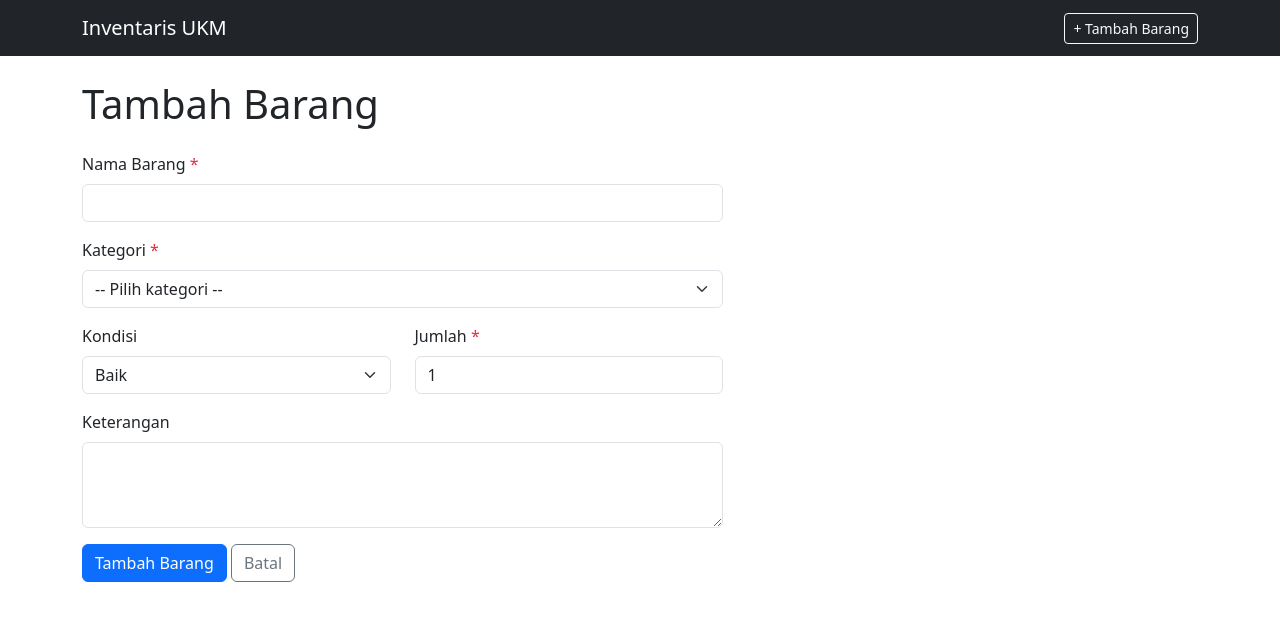
After one commit to Asaay/inventaris-ukm, a Flask app: page /barang/tambah in a window 1280 px wide. The commit adds this page. Shown: the top 621 px of the page. Run offline with Flask 3, Linux system fonts and the light colour scheme.

Commit message:
Tambah fitur CRUD barang dengan validasi dan flash message

```diff
--- a/app.py
+++ b/app.py
@@ -1,4 +1,4 @@
-from flask import Flask, render_template
+from flask import Flask, render_template, request, redirect, url_for, flash
 from models import db, User, Barang, Peminjaman
 
 app = Flask(__name__)
@@ -8,11 +8,116 @@ app.config['SQLALCHEMY_TRACK_MODIFICATIONS'] = False
 
 db.init_app(app)
 
+KATEGORI = ['Alat Musik', 'Kostum', 'Audio', 'Properti', 'Lainnya']
+KONDISI  = ['Baik', 'Rusak Ringan', 'Rusak Berat']
 
+
+# ---------- READ ----------
 @app.route('/')
 def index():
-    daftar_barang = Barang.query.all()
+    daftar_barang = Barang.query.order_by(Barang.nama).all()
     return render_template('index.html', daftar_barang=daftar_barang)
+
+
+# ---------- CREATE ----------
+@app.route('/barang/tambah', methods=['GET', 'POST'])
+def tambah_barang():
+    if request.method == 'POST':
+        nama       = request.form.get('nama', '').strip()
+        kategori   = request.form.get('kategori', '')
+        kondisi    = request.form.get('kondisi', 'Baik')
+        jumlah     = request.form.get('jumlah', '')
+        keterangan = request.form.get('keterangan', '').strip()
+
+        error = validasi(nama, kategori, kondisi, jumlah)
+        if error:
+            flash(error, 'danger')
+            return render_template('form_barang.html', mode='tambah',
+                                   kategori_list=KATEGORI, kondisi_list=KONDISI,
+                                   data=request.form)
+
+        barang = Barang(nama=nama, kategori=kategori, kondisi=kondisi,
+                        jumlah=int(jumlah), keterangan=keterangan)
+        db.session.add(barang)
+        db.session.commit()
+
+        flash(f'Barang "{nama}" berhasil ditambahkan.', 'success')
+        return redirect(url_for('index'))
+
+    return render_template('form_barang.html', mode='tambah',
+                           kategori_list=KATEGORI, kondisi_list=KONDISI, data={})
+
+
+# ---------- UPDATE ----------
+@app.route('/barang/<int:id>/edit', methods=['GET', 'POST'])
+def edit_barang(id):
+    barang = Barang.query.get_or_404(id)
+
+    if request.method == 'POST':
+        nama       = request.form.get('nama', '').strip()
+        kategori   = request.form.get('kategori', '')
+        kondisi    = request.form.get('kondisi', 'Baik')
+        jumlah     = request.form.get('jumlah', '')
+        keterangan = request.form.get('keterangan', '').strip()
+
+        error = validasi(nama, kategori, kondisi, jumlah)
+        if not error and int(jumlah) < barang.jumlah_dipinjam:
+            error = (f'Jumlah tidak boleh kurang dari yang sedang dipinjam '
+                     f'({barang.jumlah_dipinjam}).')
+
+        if error:
+            flash(error, 'danger')
+            return render_template('form_barang.html', mode='edit',
+                                   kategori_list=KATEGORI, kondisi_list=KONDISI,
+                                   data=request.form, barang=barang)
+
+        barang.nama       = nama
+        barang.kategori   = kategori
+        barang.kondisi    = kondisi
+        barang.jumlah     = int(jumlah)
+        barang.keterangan = keterangan
+        db.session.commit()
+
+        flash(f'Barang "{nama}" berhasil diperbarui.', 'success')
+        return redirect(url_for('index'))
+
+    return render_template('form_barang.html', mode='edit',
+                           kategori_list=KATEGORI, kondisi_list=KONDISI,
+                           data=barang.__dict__, barang=barang)
+
+
+# ---------- DELETE ----------
+@app.route('/barang/<int:id>/hapus', methods=['POST'])
+def hapus_barang(id):
+    barang = Barang.query.get_or_404(id)
+
+    if barang.jumlah_dipinjam > 0:
+        flash(f'"{barang.nama}" tidak bisa dihapus karena sedang dipinjam.', 'danger')
+        return redirect(url_for('index'))
+
+    nama = barang.nama
+    db.session.delete(barang)
+    db.session.commit()
+
+    flash(f'Barang "{nama}" berhasil dihapus.', 'success')
+    return redirect(url_for('index'))
+
+
+# ---------- Helper ----------
+def validasi(nama, kategori, kondisi, jumlah):
+    if not nama:
+        return 'Nama barang wajib diisi.'
+    if len(nama) > 100:
+        return 'Nama barang maksimal 100 karakter.'
+    if kategori not in KATEGORI:
+        return 'Kategori tidak valid.'
+    if kondisi not in KONDISI:
+        return 'Kondisi tidak valid.'
+    if not jumlah.isdigit():
+        return 'Jumlah harus berupa angka.'
+    if int(jumlah) < 1:
+        return 'Jumlah minimal 1.'
+    return None
 
 
 if __name__ == '__main__':
--- a/templates/base.html
+++ b/templates/base.html
@@ -9,12 +9,28 @@
 <body>
     <nav class="navbar navbar-dark bg-dark">
         <div class="container">
-            <a class="navbar-brand" href="/">Inventaris UKM</a>
+            <a class="navbar-brand" href="{{ url_for('index') }}">Inventaris UKM</a>
+            <a class="btn btn-sm btn-outline-light" href="{{ url_for('tambah_barang') }}">
+                + Tambah Barang
+            </a>
         </div>
     </nav>
 
     <div class="container mt-4">
+        {% with messages = get_flashed_messages(with_categories=true) %}
+            {% if messages %}
+                {% for kategori, pesan in messages %}
+                    <div class="alert alert-{{ kategori }} alert-dismissible fade show">
+                        {{ pesan }}
+                        <button type="button" class="btn-close" data-bs-dismiss="alert"></button>
+                    </div>
+                {% endfor %}
+            {% endif %}
+        {% endwith %}
+
         {% block content %}{% endblock %}
     </div>
+
+    <script src="https://cdn.jsdelivr.net/npm/bootstrap@5.3.0/dist/js/bootstrap.bundle.min.js"></script>
 </body>
 </html>
--- /dev/null
+++ b/templates/form_barang.html
@@ -0,0 +1,56 @@
+{% extends "base.html" %}
+
+{% block title %}{{ 'Edit' if mode == 'edit' else 'Tambah' }} Barang{% endblock %}
+
+{% block content %}
+<div class="row">
+  <div class="col-md-7">
+    <h1 class="mb-4">{{ 'Edit' if mode == 'edit' else 'Tambah' }} Barang</h1>
+
+    <form method="POST">
+        <div class="mb-3">
+            <label class="form-label">Nama Barang <span class="text-danger">*</span></label>
+            <input type="text" name="nama" class="form-control" maxlength="100"
+                   value="{{ data.get('nama', '') }}" required>
+        </div>
+
+        <div class="mb-3">
+            <label class="form-label">Kategori <span class="text-danger">*</span></label>
+            <select name="kategori" class="form-select" required>
+                <option value="">-- Pilih kategori --</option>
+                {% for k in kategori_list %}
+                    <option value="{{ k }}" {{ 'selected' if data.get('kategori') == k }}>{{ k }}</option>
+                {% endfor %}
+            </select>
+        </div>
+
+        <div class="row">
+            <div class="col-md-6 mb-3">
+                <label class="form-label">Kondisi</label>
+                <select name="kondisi" class="form-select">
+                    {% for k in kondisi_list %}
+                        <option value="{{ k }}" {{ 'selected' if data.get('kondisi') == k }}>{{ k }}</option>
+                    {% endfor %}
+                </select>
+            </div>
+
+            <div class="col-md-6 mb-3">
+                <label class="form-label">Jumlah <span class="text-danger">*</span></label>
+                <input type="number" name="jumlah" class="form-control" min="1"
+                       value="{{ data.get('jumlah', 1) }}" required>
+            </div>
+        </div>
+
+        <div class="mb-3">
+            <label class="form-label">Keterangan</label>
+            <textarea name="keterangan" class="form-control" rows="3">{{ data.get('keterangan', '') }}</textarea>
+        </div>
+
+        <button type="submit" class="btn btn-primary">
+            {{ 'Simpan Perubahan' if mode == 'edit' else 'Tambah Barang' }}
+        </button>
+        <a href="{{ url_for('index') }}" class="btn btn-outline-secondary">Batal</a>
+    </form>
+  </div>
+</div>
+{% endblock %}
```
Also changed, not shown: templates/index.html (+22 -3 lines).
